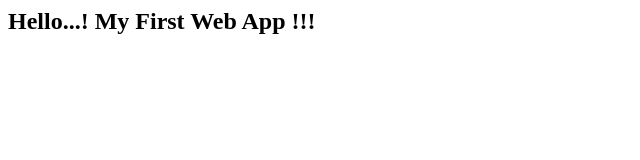
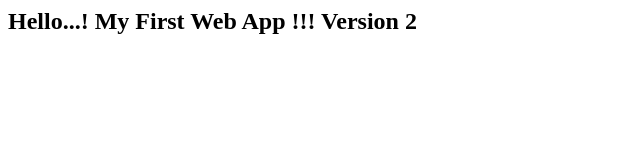
Before and after one commit to AnanduDask/DemoWebappAzure, a plain HTML site: page index.html in a window 1280 px wide. Shown: the whole page, without its empty margins (0-640 px from the left). Drawn offline with Linux system fonts and the light colour scheme.

Commit message:
Update index.html

```diff
--- a/index.html
+++ b/index.html
@@ -2,5 +2,5 @@
 <head>
 <title>Firstwebapp</title>
 </head>
-<body><h2>Hello...! My First Web App !!!</body>
+<body><h2>Hello...! My First Web App !!! Version 2</body>
 </html>
```
